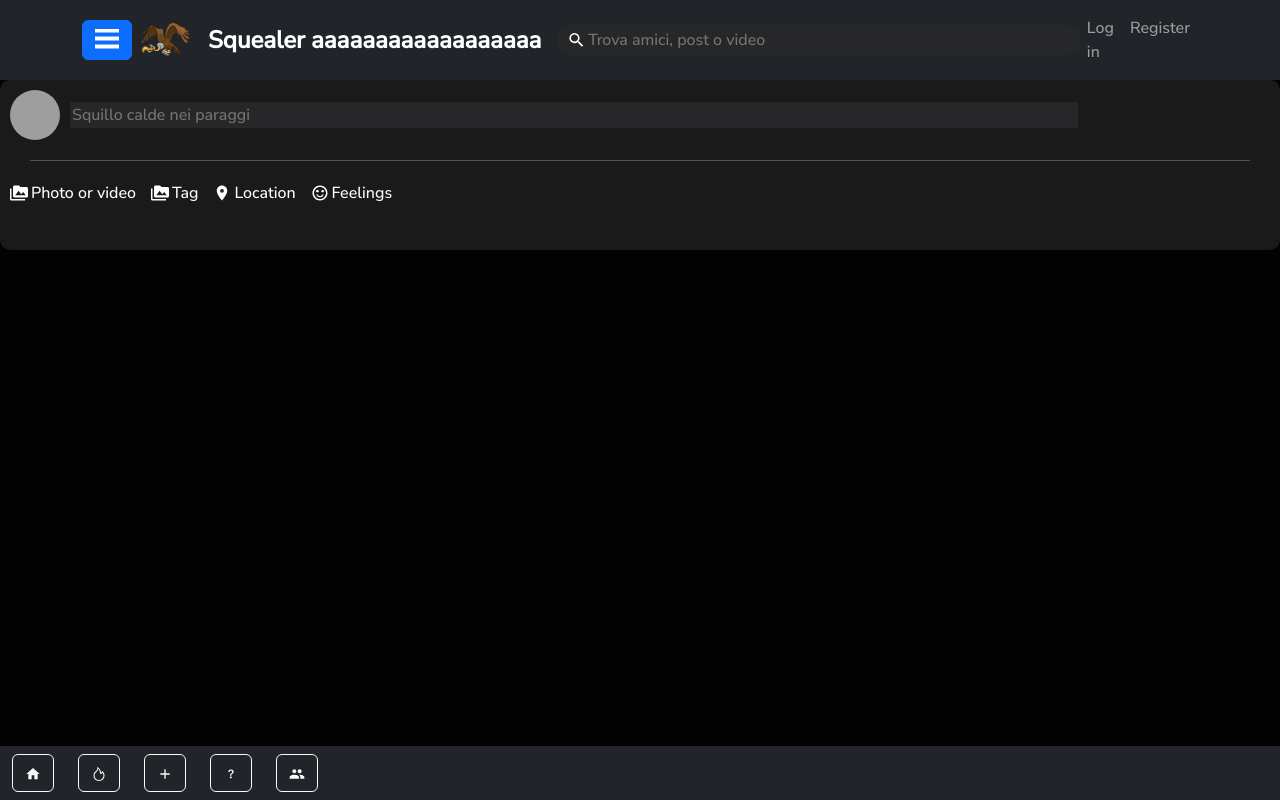
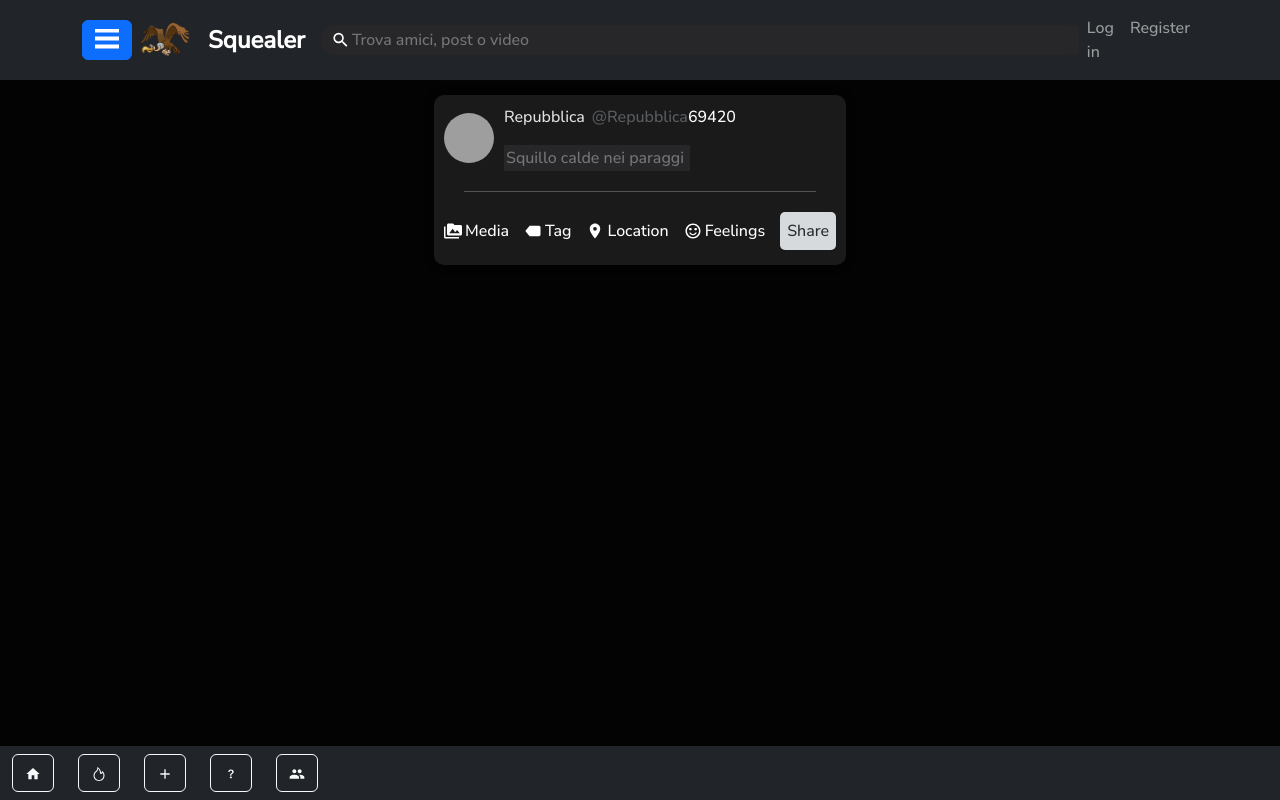
Before and after one commit to manTo16/Squealer, a React (Create React App) app in the folder app/: page /newPost in a window 1280 px wide. Built offline with nearby package versions, Linux system fonts and the light colour scheme; grey boxes are pictures that could not be loaded.

Commit message:
pipipopopo

```diff
--- a/app/src/components/Bottombar.tsx
+++ b/app/src/components/Bottombar.tsx
@@ -5,7 +5,6 @@ import Button from 'react-bootstrap/Button';
 
 import "./Bottombar.css"
 
-import Logo from "../assets/Squealer.png"
 import HomeButton from './svg/BottomBarSvg/HomeButton';
 import FireButton from './svg/BottomBarSvg/FireButton';
 import AddButton from './svg/BottomBarSvg/AddButton';
--- a/app/src/components/Navbar.scss
+++ b/app/src/components/Navbar.scss
@@ -1,3 +1,5 @@
+@import '../scss/variables.scss';
+
 .topBar{
     display: flex;
 }
@@ -21,7 +23,7 @@
 .searchBar {
     width: 100%;
     height: 30px;
-    background-color: #272729;
+    background-color: $darkMode-Input;
     border-radius: 30px;
     display: flex;
     align-items: center;
@@ -33,7 +35,7 @@
 }
 
 .searchInput {
-    background-color: #272729;
+    background-color: $darkMode-Input;
     color: #f2cdcd;
     border: none;
     width: 100%;
--- a/app/src/components/Navbar.tsx
+++ b/app/src/components/Navbar.tsx
@@ -29,7 +29,7 @@ export default function Navbar() {
       <NavbarBootstrap.Brand className="d-flex align-items-center">
         <SidebarComponent />
         <img src={Logo} alt="" width="50" height="50" className="d-inline-block align-top mx-2" />
-        <span className='Logo'>Squealer aaaaaaaaaaaaaaaaaa</span>
+        <span className='Logo'>Squealer</span>
       </NavbarBootstrap.Brand>
 
       <div className="d-flex align-items-center flex-grow-1"> {/* Utilizzo di flex-grow per l'espansione */}
--- a/app/src/components/Share/Share.tsx
+++ b/app/src/components/Share/Share.tsx
@@ -1,4 +1,4 @@
-import "./share.css"
+import "./share.scss"
 import MediaSvg from "../svg/MediaSvg"
 import LocationSvg from "../svg/LocationSvg";
 import FeelingsSvg from "../svg/FeelingsSvg";
@@ -10,20 +10,33 @@ export default function Share() {
             <div className="shareWrapper">
                 <div className="shareTop">
                     <img className="shareProfileImg" src="/assets/person/1.png" alt="" />
-                    <input
-                        placeholder="Squillo calde nei paraggi"
-                        className="shareInput"
-                    />
+                    <div className="rightTop">
+                        <div className="tags">
+                            <div className="displayedName">
+                                <h6>Repubblica</h6>
+                            </div>
+                            <div className="tagName">
+                                <p>@Repubblica</p>
+                            </div>
+                            <div className="charLeft">
+                                <p>69420</p>
+                            </div>
+                        </div>
+                        <input
+                            placeholder="Squillo calde nei paraggi"
+                            className="shareInput"
+                        />
+                    </div>
                 </div>
                 <hr className="shareHr"/>
                 <div className="shareBottom">
                     <div className="shareOptions">
                         <div className="shareOption">
                             <MediaSvg className="shareIcon"/>
-                            <span className="shareOptionText">Photo or video</span>
+                            <span className="shareOptionText">Media</span>
                         </div>
                         <div className="shareOption">
-                            <MediaSvg className="shareIcon"/>
+                            <TagSvg className="shareIcon"/>
                             <span className="shareOptionText">Tag</span>
                         </div>
                         <div className="shareOption">
@@ -35,6 +48,7 @@ export default function Share() {
                             <span className="shareOptionText">Feelings</span>
                         </div>
                     </div>
+                    <button className="shareButton">Share</button>
                 </div>
             </div>
         </div>
--- a/app/src/components/Share/share.css
+++ b/app/src/components/Share/share.scss
@@ -1,8 +1,10 @@
+@import '../../scss/variables.scss';
+
 .share {
     width: 100%;
     height: 170px;
     border-radius: 10px;
-    background-color: #1a1a1b;
+    background-color: $darkMode-Element;
     -webkit-box-shadow: 0px 0px 16px -8px rgba(0,0,0,0.68);
     box-shadow:         0px 0px 16px -8px rgba(0,0,0,0.68);
 }
@@ -27,8 +29,8 @@
 .shareInput{
     border: none;
     width: 80%;
-    background-color: #272729;
-    color: #f2cdcd;
+    background-color: $darkMode-Input;
+    color: $Flamingo;
 }
 
 .shareInput:focus{
@@ -61,3 +63,30 @@
     font-size: 18px;
     margin-right: 3px;
 }
+
+.shareButton{
+    border: none;
+    padding: 7px;
+    border-radius: 5px;
+    background-color: $darkMode-PostButton;
+    color: $darkMode-PostText;
+}
+
+.tags{
+    display: flex;
+    justify-content: start;
+    align-items: baseline;
+}
+
+.displayedName{
+    color: $darkMode-DisplayName;
+}
+
+.tagName{
+    margin-left: 7px;
+    color: $darkMode-Tag;
+}
+
+.charLeft{
+    margin-left: auto;
+}
--- a/app/src/components/svg/TagSvg.tsx
+++ b/app/src/components/svg/TagSvg.tsx
@@ -10,10 +10,7 @@ export default function TagButton(props: React.SVGProps<SVGSVGElement>) {
       width="1em"
       {...props}
     >
-      <path fill="none" d="M0 0h24v24H0z" />
-      <path d="M21 3H3c-1.1 0-2 .9-2 2v8h2V5h18v16c1.1 0 2-.9 2-2V5c0-1.1-.9-2-2-2z" />
-      <path d="M13 10 A4 4 0 0 1 9 14 A4 4 0 0 1 5 10 A4 4 0 0 1 13 10 z" />
-      <path d="M15.39 16.56C13.71 15.7 11.53 15 9 15s-4.71.7-6.39 1.56A2.97 2.97 0 001 19.22V22h16v-2.78c0-1.12-.61-2.15-1.61-2.66z" />
+      <path d="M21.842 6.218a1.977 1.977 0 00-.424-.628A1.99 1.99 0 0020 5H8c-.297 0-.578.132-.769.359l-5 6c-.309.371-.309.91 0 1.281l5 6c.191.228.472.36.769.36h12a1.977 1.977 0 001.41-.582A1.99 1.99 0 0022 17V7c0-.266-.052-.525-.158-.782z" />
     </svg>
   );
 }
--- /dev/null
+++ b/app/src/pages/NewPost.scss
@@ -0,0 +1,11 @@
+.feed{
+    display: flex;
+    justify-content: center;
+    margin-top: 15px;
+}
+
+.feedWrapper{
+    display: flex;
+    align-items: center;
+    justify-content: center;
+}
--- a/app/src/pages/NewPost.tsx
+++ b/app/src/pages/NewPost.tsx
@@ -1,3 +1,4 @@
+import "./NewPost.scss"
 import Share from "../components/Share/Share"
 
 
--- a/app/src/scss/main.scss
+++ b/app/src/scss/main.scss
@@ -43,7 +43,7 @@ body {
 }
 
 .nav-bootstrap{
-  background-color: $darkMode-Navbar;
+  background-color: $darkMode-Element;
   font-family: Lobster;
 }
 
--- a/app/src/scss/variables.scss
+++ b/app/src/scss/variables.scss
@@ -1,5 +1,10 @@
 $darkMode-Background: #030303;
-$darkMode-Navbar: #1a1a1b;
+$darkMode-Element: #1a1a1b;
+$darkMode-PostButton: #d7dadc;
+$darkMode-PostText: #2c2d2e;
+$darkMode-Input: #272729;
+$darkMode-Tag: #595d60;
+$darkMode-DisplayName: #dee0e1;
 
 // #####################
 
```
